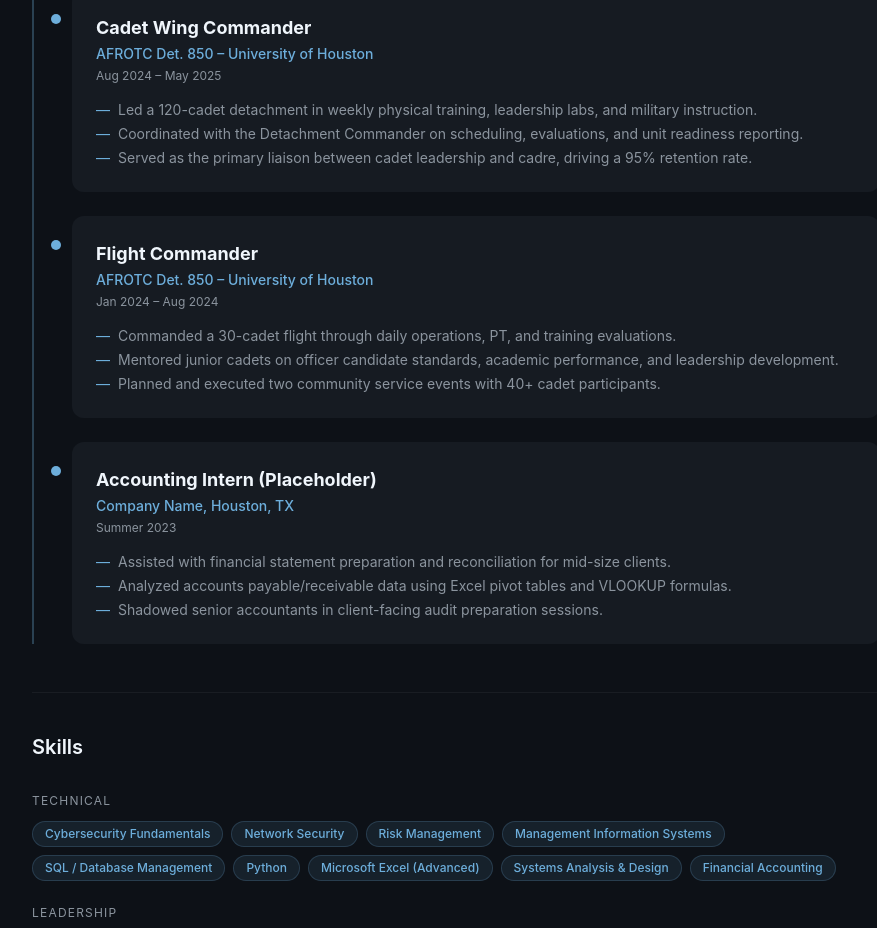
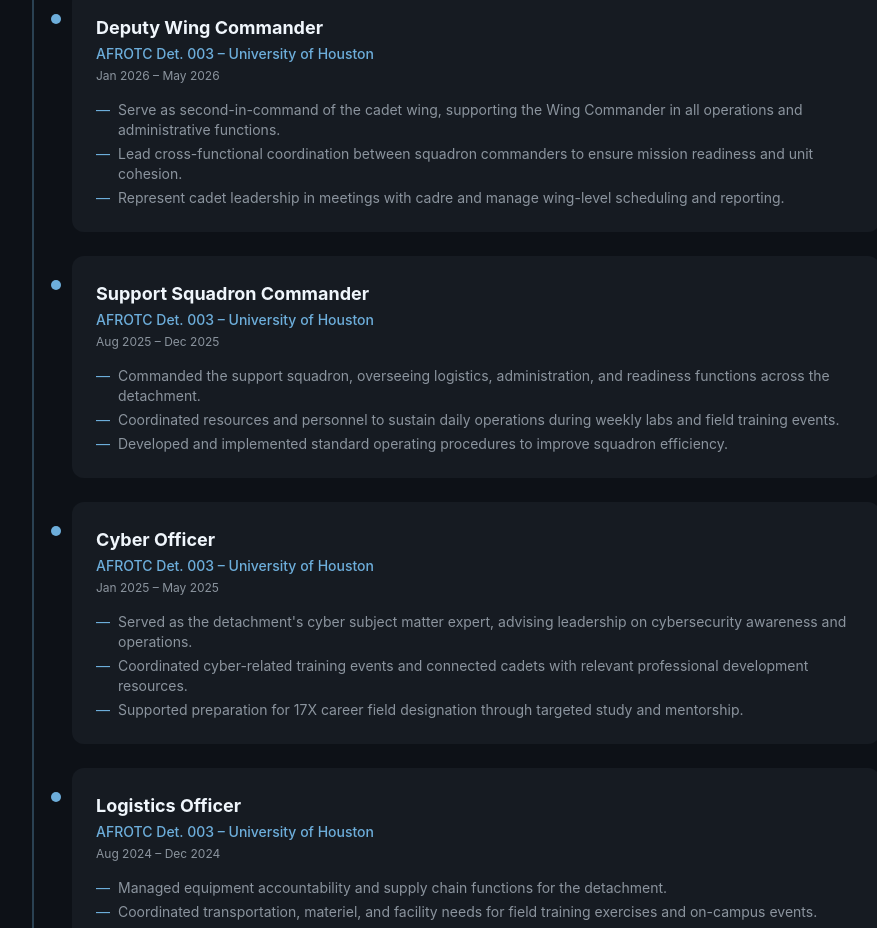
Before and after one commit to Jeffrs2992/HON4130-ePortfolio, a React (Vite) app: page /leadership in a window 1280 px wide. Shown: the part 300-1228 px from the top of the page, without its empty margins (184-1061 px from the left). Built offline with nearby package versions, Linux system fonts and the light colour scheme.

Commit message:
feat: update content with real personal information

```diff
--- a/src/components/Footer.jsx
+++ b/src/components/Footer.jsx
@@ -2,7 +2,7 @@
   return (
     <footer className="bg-surface border-t border-white/5 py-8 mt-auto">
       <div className="max-w-6xl mx-auto px-6 flex flex-col md:flex-row items-center justify-between gap-4">
-        <p className="text-muted text-sm">© 2025 Japhe. All rights reserved.</p>
+        <p className="text-muted text-sm">© 2026 Japheth. All rights reserved.</p>
         <div className="flex gap-6">
           <a
             href="mailto:placeholder@email.com"
--- a/src/components/Navbar.jsx
+++ b/src/components/Navbar.jsx
@@ -16,7 +16,7 @@
     <nav className="fixed top-0 w-full z-50 bg-surface border-b border-white/5">
       <div className="max-w-6xl mx-auto px-6 flex items-center justify-between h-16">
         <NavLink to="/" className="text-off-white font-bold text-lg tracking-tight hover:text-columbia-blue transition-colors">
-          Japhe
+          Japheth
         </NavLink>
 
         {/* Desktop links */}
--- a/src/data/education.js
+++ b/src/data/education.js
@@ -3,11 +3,11 @@
   location: 'Houston, TX',
   degrees: [
     { type: 'B.B.A.', field: 'Accounting' },
-    { type: 'B.S.', field: 'Management Information Systems' },
+    { type: 'B.B.A.', field: 'Management Information Systems' },
   ],
   minor: 'Leadership Studies',
   college: 'Honors College',
-  graduation: 'May 2025',
+  graduation: 'May 2026',
   gpa: '3.X / 4.0',
   coursework: [
     'Information Security',
@@ -24,11 +24,11 @@
 
 export const afrotc = {
   program: 'Air Force Reserve Officer Training Corps',
-  detachment: 'Detachment 850',
+  detachment: 'Detachment 003',
   school: 'University of Houston',
-  dateRange: 'Aug 2021 – May 2025',
+  dateRange: 'Aug 2022 – May 2026',
   commissioning: '2nd Lieutenant, United States Air Force',
   afsc: '17X – Cyberspace Operations',
   description:
-    'Completed four years of military officer training alongside a full academic course load. Developed leadership, mission planning, and command skills through weekly labs, field training, and progressive leadership roles within the detachment.',
+    'Completed four years of military officer training alongside a full academic course load. Developed leadership, mission planning, and command skills through weekly labs, field training, and progressive leadership roles — from Logistics Officer to Deputy Wing Commander.',
 }
--- a/src/data/experience.js
+++ b/src/data/experience.js
@@ -1,28 +1,50 @@
 export const experience = [
   {
     id: 1,
-    role: 'Cadet Wing Commander',
-    organization: 'AFROTC Det. 850 – University of Houston',
-    dateRange: 'Aug 2024 – May 2025',
+    role: 'Deputy Wing Commander',
+    organization: 'AFROTC Det. 003 – University of Houston',
+    dateRange: 'Jan 2026 – May 2026',
     bullets: [
-      'Led a 120-cadet detachment in weekly physical training, leadership labs, and military instruction.',
-      'Coordinated with the Detachment Commander on scheduling, evaluations, and unit readiness reporting.',
-      'Served as the primary liaison between cadet leadership and cadre, driving a 95% retention rate.',
+      'Serve as second-in-command of the cadet wing, supporting the Wing Commander in all operations and administrative functions.',
+      'Lead cross-functional coordination between squadron commanders to ensure mission readiness and unit cohesion.',
+      'Represent cadet leadership in meetings with cadre and manage wing-level scheduling and reporting.',
     ],
   },
   {
     id: 2,
-    role: 'Flight Commander',
-    organization: 'AFROTC Det. 850 – University of Houston',
-    dateRange: 'Jan 2024 – Aug 2024',
+    role: 'Support Squadron Commander',
+    organization: 'AFROTC Det. 003 – University of Houston',
+    dateRange: 'Aug 2025 – Dec 2025',
     bullets: [
-      'Commanded a 30-cadet flight through daily operations, PT, and training evaluations.',
-      'Mentored junior cadets on officer candidate standards, academic performance, and leadership development.',
-      'Planned and executed two community service events with 40+ cadet participants.',
+      'Commanded the support squadron, overseeing logistics, administration, and readiness functions across the detachment.',
+      'Coordinated resources and personnel to sustain daily operations during weekly labs and field training events.',
+      'Developed and implemented standard operating procedures to improve squadron efficiency.',
     ],
   },
   {
     id: 3,
+    role: 'Cyber Officer',
+    organization: 'AFROTC Det. 003 – University of Houston',
+    dateRange: 'Jan 2025 – May 2025',
+    bullets: [
+      'Served as the detachment\'s cyber subject matter expert, advising leadership on cybersecurity awareness and operations.',
+      'Coordinated cyber-related training events and connected cadets with relevant professional development resources.',
+      'Supported preparation for 17X career field designation through targeted study and mentorship.',
+    ],
+  },
+  {
+    id: 4,
+    role: 'Logistics Officer',
+    organization: 'AFROTC Det. 003 – University of Houston',
+    dateRange: 'Aug 2024 – Dec 2024',
+    bullets: [
+      'Managed equipment accountability and supply chain functions for the detachment.',
+      'Coordinated transportation, materiel, and facility needs for field training exercises and on-campus events.',
+      'Maintained accurate inventory records and ensured compliance with Air Force property management standards.',
+    ],
+  },
+  {
+    id: 5,
     role: 'Accounting Intern (Placeholder)',
     organization: 'Company Name, Houston, TX',
     dateRange: 'Summer 2023',
--- a/src/pages/About.jsx
+++ b/src/pages/About.jsx
@@ -1,16 +1,16 @@
 export default function About() {
   const principles = [
     {
-      title: 'Lead by Example',
-      body: 'Authority comes from action, not title. The standard you walk past is the standard you accept.',
+      title: 'Integrity First',
+      body: 'Integrity is the foundation of trust. Do what is right — legally and morally — even when no one is watching.',
     },
     {
-      title: 'Embrace Discomfort',
-      body: 'Growth lives outside the comfort zone. Seek hard things — they build character.',
+      title: 'Service Before Self',
+      body: 'The needs of the nation and the mission come before personal comfort and gain. Leaders put their people first.',
     },
     {
-      title: 'Serve Something Greater',
-      body: 'The mission is always bigger than any individual. Purpose and sacrifice go hand in hand.',
+      title: 'Excellence In All We Do',
+      body: 'Pursue the highest standards in everything. Continuous improvement is not optional — it is the mission.',
     },
   ]
 
--- a/src/pages/Home.jsx
+++ b/src/pages/Home.jsx
@@ -30,7 +30,7 @@
           className="text-5xl md:text-7xl lg:text-8xl font-bold text-off-white tracking-widest uppercase"
           style={{ letterSpacing: '0.15em' }}
         >
-          Japhe
+          Japheth
         </h1>
 
         {/* Rank stripe — columbia blue decorative rule */}
@@ -38,7 +38,7 @@
 
         {/* Subtitle — monospace terminal readout */}
         <p className="font-mono text-columbia-blue text-sm md:text-base tracking-wide">
-          2Lt, USAF&nbsp;&nbsp;|&nbsp;&nbsp;Cyberspace Operations&nbsp;&nbsp;|&nbsp;&nbsp;University of Houston&nbsp;&#39;25
+          2Lt, USAF&nbsp;&nbsp;|&nbsp;&nbsp;Cyberspace Operations&nbsp;&nbsp;|&nbsp;&nbsp;University of Houston&nbsp;&#39;26
         </p>
 
         {/* Tagline */}
```
Also changed, not shown: .claude/settings.local.json (added), 2 other files (tests, documents, lock files or other folders).
